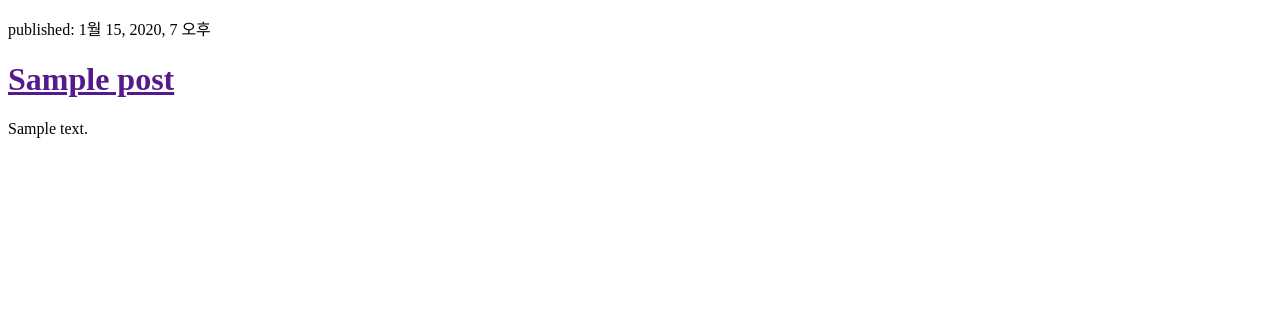
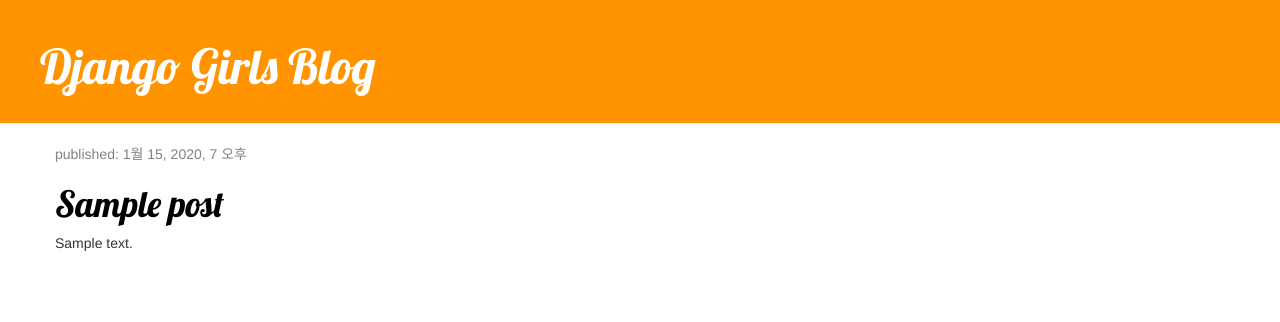
Before and after one commit to hojoon90/my-first-blog, a Django app: template mysite/blog/templates/blog/post_list.html in a window 1280 px wide. Shown: the top 322 px of the page. Run offline with Django 3.2, Linux system fonts and the light colour scheme; the template is opened without the code that fills it: values that come from a table or form of the project are taken from there, others are empty; tables that the repository leaves empty hold one stand-in row (values such as "Sample post"); some libraries are stand-ins or nearby versions.

Commit message:
Added view and template for detailed blog post as well as CSS for the site.

```diff
--- /dev/null
+++ b/mysite/blog/static/css/blog.css
@@ -0,0 +1,46 @@
+.page-header {
+    background-color: #ff9400;
+    margin-top: 0;
+    padding: 20px 20px 20px 40px;
+}
+
+.page-header h1, .page-header h1 a, .page-header h1 a:visited, .page-header h1 a:active {
+    color: #ffffff;
+    font-size: 36pt;
+    text-decoration: none;
+}
+
+.content {
+    margin-left: 40px;
+}
+
+h1, h2, h3, h4 {
+    font-family: 'Lobster', cursive;
+}
+
+.date {
+    color: #828282;
+}
+
+.save {
+    float: right;
+}
+
+.post-form textarea, .post-form input {
+    width: 100%;
+}
+
+.top-menu, .top-menu:hover, .top-menu:visited {
+    color: #ffffff;
+    float: right;
+    font-size: 26pt;
+    margin-right: 20px;
+}
+
+.post {
+    margin-bottom: 70px;
+}
+
+.post h1 a, .post h1 a:visited {
+    color: #000000;
+}
--- /dev/null
+++ b/mysite/blog/templates/blog/base.html
@@ -0,0 +1,23 @@
+{% load static %}
+<html>
+    <head>
+        <title>Django Girls blog</title>
+        <link rel="stylesheet" href="//maxcdn.bootstrapcdn.com/bootstrap/3.2.0/css/bootstrap.min.css">
+        <link rel="stylesheet" href="//maxcdn.bootstrapcdn.com/bootstrap/3.2.0/css/bootstrap-theme.min.css">
+        <link href='//fonts.googleapis.com/css?family=Lobster&subset=latin,latin-ext' rel='stylesheet' type='text/css'>
+        <link rel="stylesheet" href="{% static 'css/blog.css' %}">
+    </head>
+    <body>
+        <div class="page-header">
+            <h1><a href="/">Django Girls Blog</a></h1>
+        </div>
+        <div class="content container">
+            <div class="row">
+                <div class="col-md-8">
+                {% block content %}
+                {% endblock %}
+                </div>
+            </div>
+        </div>
+    </body>
+</html>
--- a/mysite/blog/templates/blog/post_list.html
+++ b/mysite/blog/templates/blog/post_list.html
@@ -1,18 +1,13 @@
-<!DOCTYPE html>
-<html lang="en">
-<head>
-    <meta charset="UTF-8">
-    <title>Title</title>
-</head>
-<body>
-    <p>
-        {% for post in posts %}
-            <div>
+{% extends 'blog/base.html' %}
+
+{% block content %}
+    {% for post in posts %}
+        <div class="post">
+            <div class="date">
                 <p>published: {{ post.published_date }}</p>
-                <h1><a href="">{{ post.title }}</a></h1>
-                <p>{{ post.text|linebreaksbr }}</p>
             </div>
-        {% endfor %}
-    </p>
-</body>
-</html>
+            <h1><a href="{% url 'post_detail' pk=post.pk %}">{{ post.title }}</a></h1>
+            <p>{{ post.text|linebreaksbr }}</p>
+        </div>
+    {% endfor %}
+{% endblock %}
--- a/mysite/blog/urls.py
+++ b/mysite/blog/urls.py
@@ -3,6 +3,7 @@ from . import views
 
 urlpatterns=[
     url(r'^$', views.post_list, name='post_list'),
+    url(r'^post/(?P<pk>\d+)/$', views.post_detail, name='post_detail')
 ]
 '''
 이 패턴은 장고에게 누군가 웹사이트에 'http://127.0.0.1:8000/' 주소로 들어왔을 때 views.post_list를 보여주라고 말할 거에요.
--- a/mysite/blog/views.py
+++ b/mysite/blog/views.py
@@ -1,4 +1,4 @@
-from django.shortcuts import render
+from django.shortcuts import render, get_object_or_404
 from django.utils import timezone
 from .models import Post    #from 다음에 있는 마침표(.)는 현재 디렉토리 또는 애플리케이션을 의미합니다. 동일한 디렉터리 내 views.py, models.py파일이 있기 때문에 . 파일명 (.py확장자를 붙이지 않아도)으로 내용을 가져올 수 있습니다.
 
@@ -7,3 +7,7 @@ from .models import Post    #from 다음에 있는 마침표(.)는 현재 디렉
 def post_list(request):
     posts = Post.objects.filter(published_date__lte=timezone.now()).order_by('published_date')
     return render(request, 'blog/post_list.html', {'posts':posts})
+
+def post_detail(request, pk):
+    post = get_object_or_404(Post, pk=pk)
+    return render(request, 'blog/post_detail.html', {'post':post})
```
Also changed, not shown: mysite/blog/templates/blog/post_detail.html (added, +13 -0 lines).
